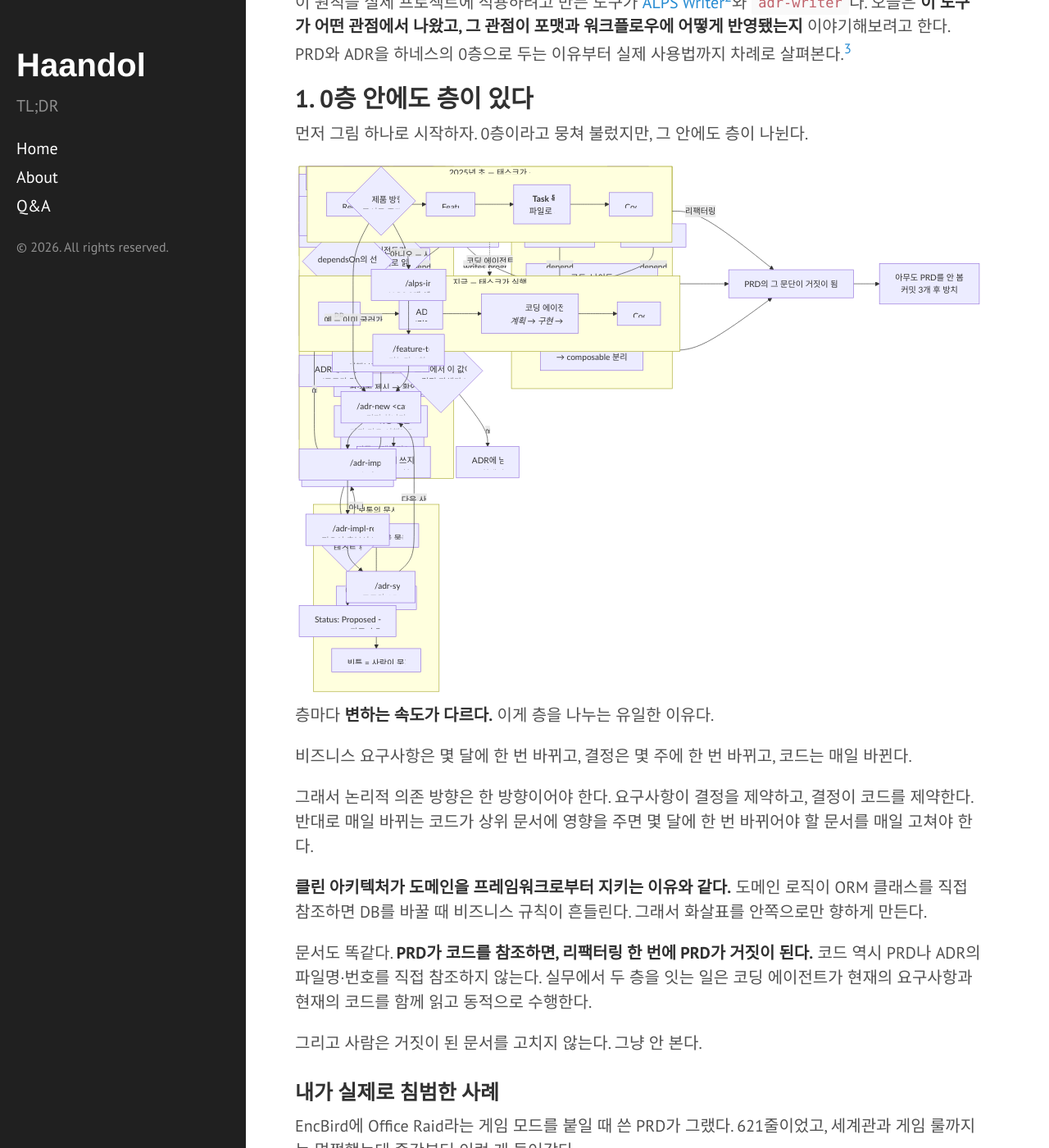
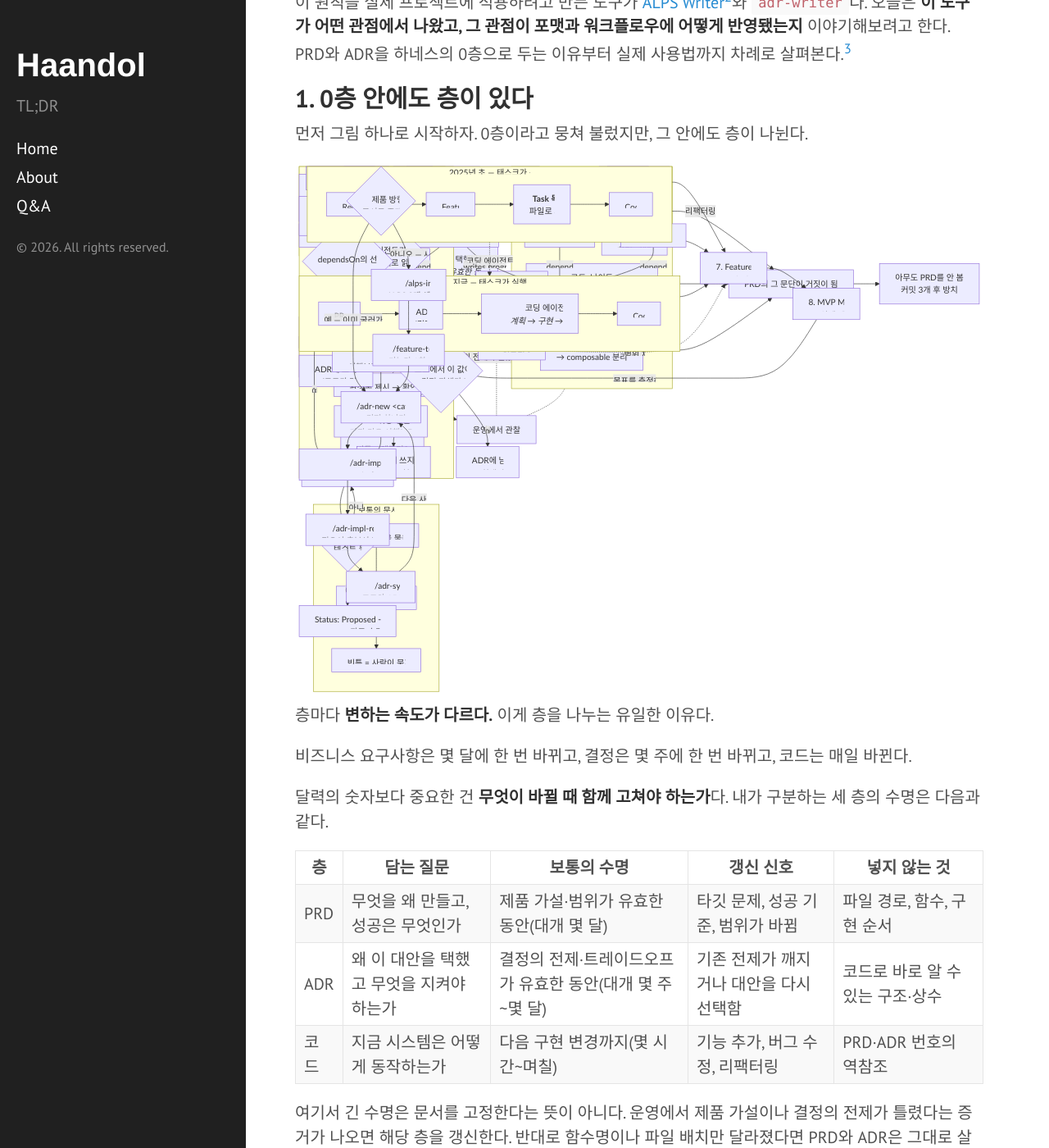
Before and after one commit to haandol/haandol.github.com, a Jekyll site: the page built from _posts/2026-07-25-alps-adr-abstraction-boundaries.md, in a window 1280 px wide and 1400 px high, scrolled down 805 px. Shown: the whole window at 82% size. Built offline with Jekyll 4.4.1, drawn with Linux system fonts in a browser that asks for light colours; comment, search, counter and statistics services are not loaded; some of the changed text lies outside the part shown.

Commit message:
docs: clarify PRD ADR and code lifecycles

````diff
--- a/_posts/2026-07-25-alps-adr-abstraction-boundaries.md
+++ b/_posts/2026-07-25-alps-adr-abstraction-boundaries.md
@@ -32,12 +32,15 @@
 
 ```mermaid
 flowchart TD
-    PRD["<b>PRD</b> — 무엇을 왜 만드나<br/>비즈니스 요구사항 · 성공 기준 · 범위<br/><i>바뀌는 주기: 몇 달</i>"]
-    ADR["<b>ADR</b> — 왜 그렇게 정했나<br/>대안 · 트레이드오프 · 도메인 규칙 · 키 설계<br/><i>바뀌는 주기: 몇 주</i>"]
-    CODE["<b>코드</b> — 지금 무엇을 하나<br/>함수 · 상수 · 스키마 · 파일 구조<br/><i>바뀌는 주기: 매일</i>"]
+    PRD["<b>PRD</b> — 무엇을 왜 만드나<br/><i>수명: 제품 가설이 유효한 동안</i>"]
+    ADR["<b>ADR</b> — 왜 이 대안을 택했나<br/><i>수명: 결정의 전제가 유효한 동안</i>"]
+    CODE["<b>코드</b> — 지금 어떻게 동작하나<br/><i>수명: 다음 변경까지</i>"]
 
-    PRD -->|"제약"| ADR
-    ADR -->|"제약"| CODE
+    PRD -->|"목표 · 범위로 제약"| ADR
+    ADR -->|"결정 · 불변식으로 제약"| CODE
+    CODE -->|"실행 · 테스트"| RUN["운영에서 관찰"]
+    RUN -.->|"제품 가설이 틀렸다는 증거"| PRD
+    RUN -.->|"결정의 전제가 틀렸다는 증거"| ADR
 ```
 
 {% endraw %}
@@ -45,6 +48,16 @@
 층마다 **변하는 속도가 다르다.** 이게 층을 나누는 유일한 이유다.
 
 비즈니스 요구사항은 몇 달에 한 번 바뀌고, 결정은 몇 주에 한 번 바뀌고, 코드는 매일 바뀐다.
+
+달력의 숫자보다 중요한 건 **무엇이 바뀔 때 함께 고쳐야 하는가**다. 내가 구분하는 세 층의 수명은 다음과 같다.
+
+| 층 | 담는 질문 | 보통의 수명 | 갱신 신호 | 넣지 않는 것 |
+| --- | --- | --- | --- | --- |
+| PRD | 무엇을 왜 만들고, 성공은 무엇인가 | 제품 가설·범위가 유효한 동안(대개 몇 달) | 타깃 문제, 성공 기준, 범위가 바뀜 | 파일 경로, 함수, 구현 순서 |
+| ADR | 왜 이 대안을 택했고 무엇을 지켜야 하는가 | 결정의 전제·트레이드오프가 유효한 동안(대개 몇 주~몇 달) | 기존 전제가 깨지거나 대안을 다시 선택함 | 코드로 바로 알 수 있는 구조·상수 |
+| 코드 | 지금 시스템은 어떻게 동작하는가 | 다음 구현 변경까지(몇 시간~며칠) | 기능 추가, 버그 수정, 리팩터링 | PRD·ADR 번호의 역참조 |
+
+여기서 긴 수명은 문서를 고정한다는 뜻이 아니다. 운영에서 제품 가설이나 결정의 전제가 틀렸다는 증거가 나오면 해당 층을 갱신한다. 반대로 함수명이나 파일 배치만 달라졌다면 PRD와 ADR은 그대로 살아 있어야 한다.
 
 그래서 논리적 의존 방향은 한 방향이어야 한다. 요구사항이 결정을 제약하고, 결정이 코드를 제약한다. 반대로 매일 바뀌는 코드가 상위 문서에 영향을 주면 몇 달에 한 번 바뀌어야 할 문서를 매일 고쳐야 한다.
 
@@ -149,6 +162,26 @@
 | 7   | Feature-Level Specification | 기능별 vertical slice (UI → API → Data)   |
 | 8   | MVP Metrics                 | Section 2 목표에 대응하는 계측            |
 | 9   | Out of Scope                | 의도적으로 만들지 않을 것                 |
+
+9개 섹션은 목차로만 나열된 게 아니라 서로를 검증한다. 목표는 시나리오와 요구사항으로 내려가고, 구현 가능한 기능은 다시 같은 목표를 측정하는 지표로 돌아와야 한다.
+
+{% raw %}
+
+```mermaid
+flowchart LR
+    O["1. Overview<br/>사용자 · 문제"] --> G["2. Goals<br/>목표 · 성공 기준"]
+    G --> S["3. Demo Scenario<br/>성공 장면"]
+    S --> R["6. Requirements<br/>기능 · 비기능 요구사항"]
+    A["4. Architecture<br/>경계 · 데이터 흐름"] --> F["7. Feature Spec<br/>vertical slice"]
+    D["5. Design<br/>화면 · 에러 상태"] --> F
+    R --> F
+    F --> M["8. MVP Metrics<br/>실제 계측"]
+    M -->|"목표를 측정하는가?"| G
+    X["9. Out of Scope<br/>의도적 경계"] -.->|"범위 제한"| R
+    X -.->|"범위 제한"| F
+```
+
+{% endraw %}
 
 섹션을 나눈 방식에 세 가지 원칙이 깔려 있다.
 
````
